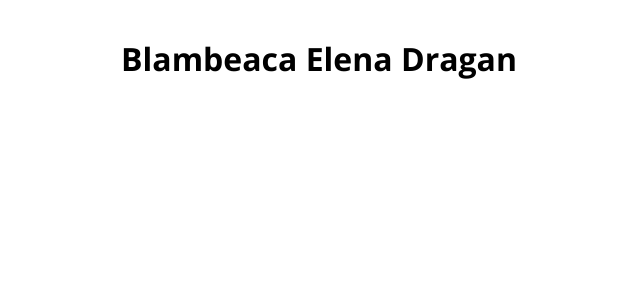
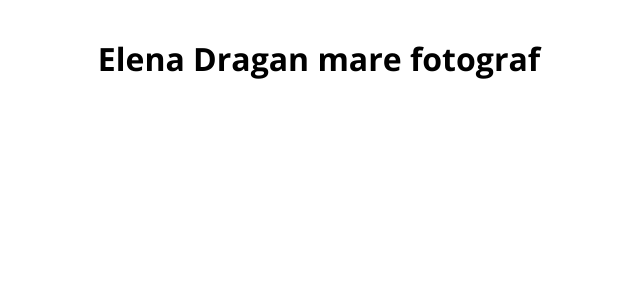
Before and after one commit to ElenaDragan/PhotoApp, a Node server app: page /aboutme in a window 1280 px wide. Shown: the part 56-356 px from the top of the page, without its empty margins (321-961 px from the left). Run offline with Node 20, Linux system fonts and the light colour scheme; some libraries are stand-ins or nearby versions.

Commit message:
change about me text

```diff
--- a/views/blog/aboutme.ejs
+++ b/views/blog/aboutme.ejs
@@ -4,6 +4,6 @@
     <body>
         <%- include('../includes/navigation.ejs') %>
         <main class="centered">
-            <h1>Blambeaca Elena Dragan</h1>
+            <h1>Elena Dragan mare fotograf</h1>
         </main>
         <%- include('../includes/end.ejs') %>
```
